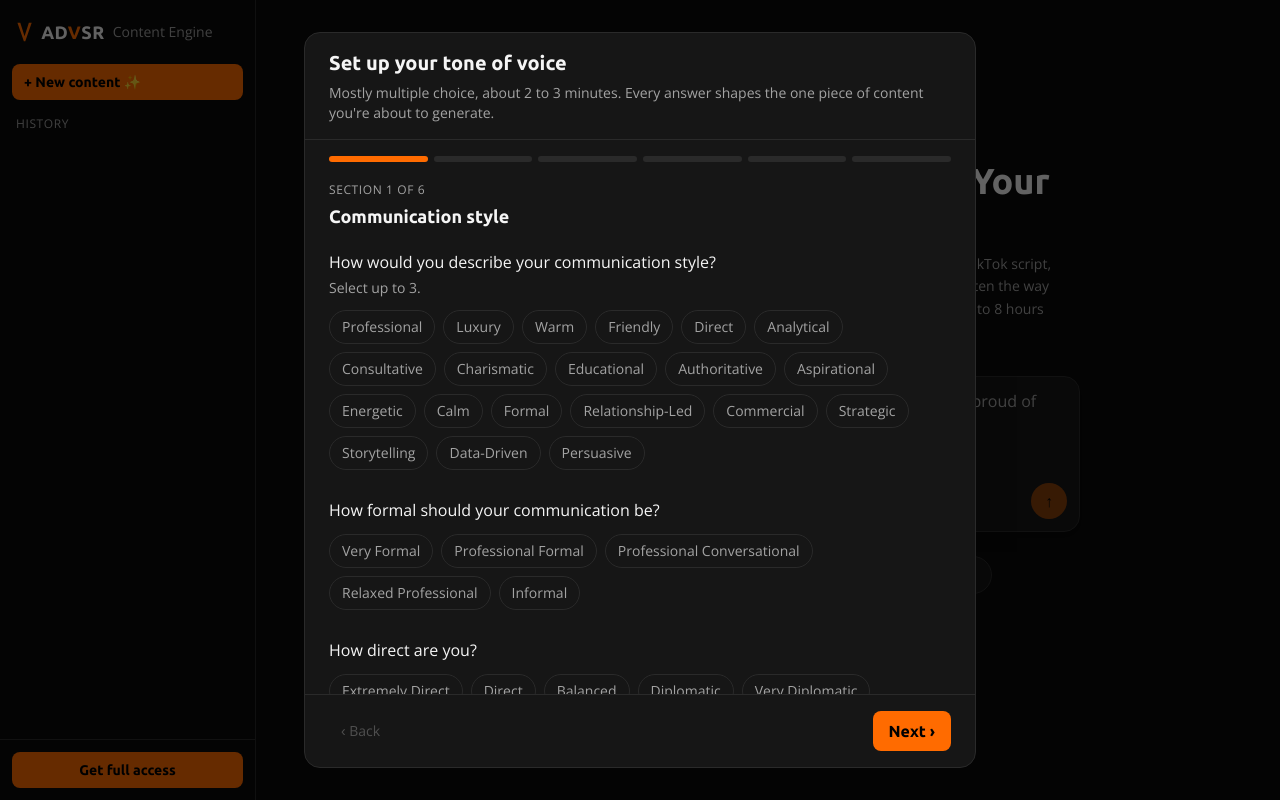
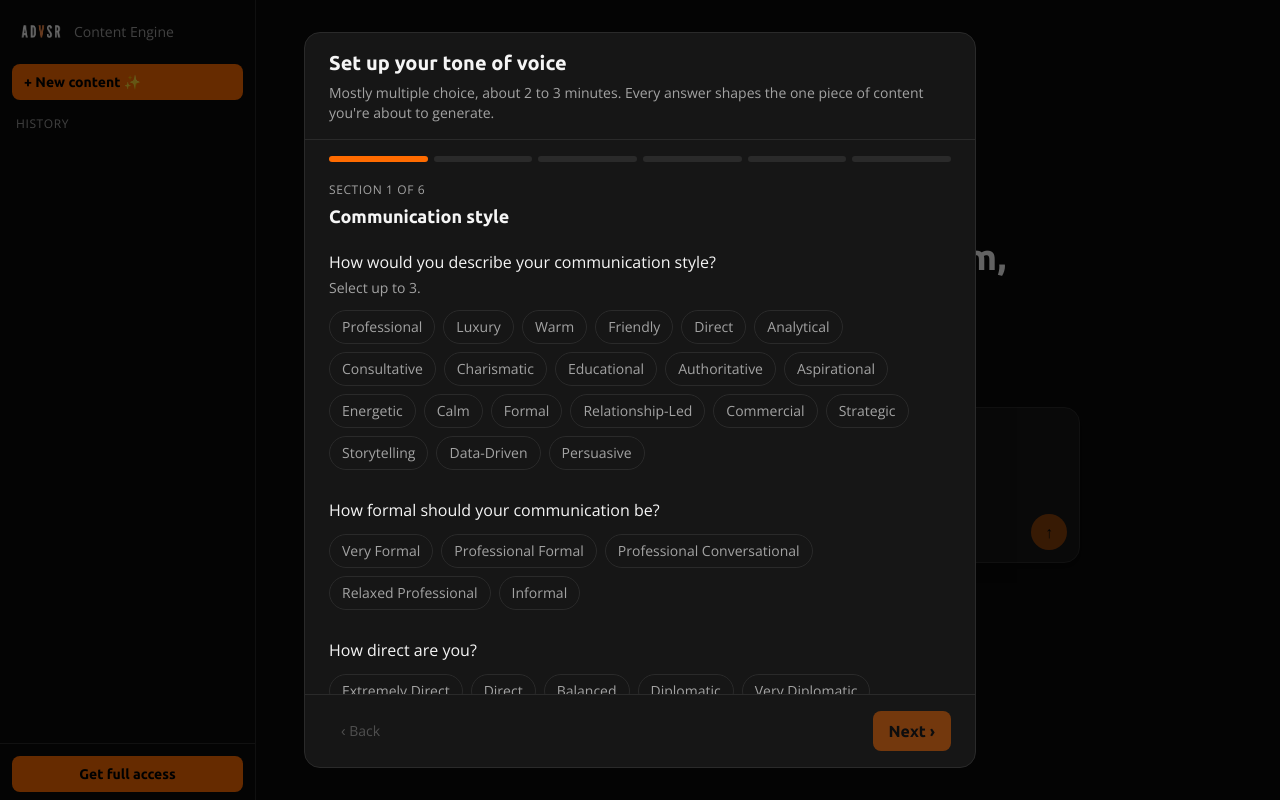
Before and after one commit to kseniia-advsr/advsr-content-prototype, a React (Vite) app: page / in a window 1280 px wide. Built offline with nearby package versions, Linux system fonts and the light colour scheme.

Commit message:
Prep for deploy

```diff
--- a/src/App.tsx
+++ b/src/App.tsx
@@ -84,11 +84,11 @@ export default function App() {
     [...messages].reverse().find((m) => m.role === "assistant")?.content ?? "";
 
   // Auto-open the waitlist dialog once the reader has scrolled the response
-  // to the bottom, or after 90s of no scroll/mouse/keyboard activity —
+  // to the bottom, or after 60s of no scroll/mouse/keyboard activity —
   // whichever comes first. Only arms after the one premium generation lands.
   const gate = useCallback(() => patch({ waitlistOpen: true }), []);
   const hasAssistantReply = messages.some((m) => m.role === "assistant");
-  useIdleOrScrollGate(hasAssistantReply && !waitlistOpen && !waitlistSubmitted, gate, 90000);
+  useIdleOrScrollGate(hasAssistantReply && !waitlistOpen && !waitlistSubmitted, gate, 60000);
 
   const handleWaitlist = async (wl: WaitlistSubmission) => {
     setWaitlistSubmitting(true);
@@ -103,6 +103,7 @@ export default function App() {
           company: wl.company || undefined,
           market: wl.country || undefined,
           expectedPrice: wl.expectedPrice || undefined,
+          missingFeedback: wl.missingFeedback || undefined,
           hasAdvsrLogin: Boolean(wl.hasAdvsrLogin),
           toneProfile: toneResponses,
           generatedOutput: lastAssistantOutput,
--- a/src/components/ChatComposer.tsx
+++ b/src/components/ChatComposer.tsx
@@ -1,11 +1,7 @@
-import { useState } from "react";
+import { useEffect, useState } from "react";
 import { CONTENT_TYPES, STARTER_PROMPTS, DEFAULT_CONTENT_TYPE, type ContentTypeId } from "../engine/contentTypes";
 
-const STARTER_EMOJI: Record<string, string> = {
-  "Write a market update": "📊",
-  "Share a client success story": "🏡",
-  "Explain a buying tip": "💡",
-};
+const PLACEHOLDER_ROTATION_MS = 7000;
 
 export function ChatComposer({
   onSubmit,
@@ -16,6 +12,14 @@ export function ChatComposer({
 }) {
   const [input, setInput] = useState("");
   const [contentType, setContentType] = useState<ContentTypeId>(DEFAULT_CONTENT_TYPE);
+  const [placeholderIndex, setPlaceholderIndex] = useState(0);
+
+  useEffect(() => {
+    const id = setInterval(() => {
+      setPlaceholderIndex((i) => (i + 1) % STARTER_PROMPTS.length);
+    }, PLACEHOLDER_ROTATION_MS);
+    return () => clearInterval(id);
+  }, []);
 
   const start = (topic: string) => {
     const trimmed = topic.trim();
@@ -27,14 +31,12 @@ export function ChatComposer({
     <div className="mx-auto w-full max-w-2xl px-6">
       <div className="mb-8 flex flex-col items-center text-center">
         <h1 className="font-heading text-3xl font-bold text-advsr-text sm:text-4xl">
-          Content for every platform. Your voice, in one prompt.
+          <span className="block">Content for every platform,</span>
+          <span className="block">in one prompt.</span>
         </h1>
         <p className="mt-3 max-w-xl text-sm leading-relaxed text-advsr-muted">
-          One topic becomes a LinkedIn post, an Instagram caption and
-          carousel, a TikTok script, a full YouTube package, a tweet thread
-          and a Facebook post, each one written the way you actually sound.
-          No marketing team, no extra hours lost to content, up to 8 hours
-          back in your week.
+          <span className="block">One thought becomes 5 social media posts.</span>
+          <span className="block">No marketing team and up to 8 hours saved weekly.</span>
         </p>
       </div>
 
@@ -54,7 +56,7 @@ export function ChatComposer({
               start(input);
             }
           }}
-          placeholder="e.g. the market you know best this quarter, or a recent close you're proud of"
+          placeholder={STARTER_PROMPTS[placeholderIndex]}
           rows={3}
           disabled={disabled}
           className="min-h-20 w-full resize-none border-0 bg-transparent text-base text-advsr-text placeholder:text-advsr-muted focus:outline-none disabled:opacity-50"
@@ -83,23 +85,6 @@ export function ChatComposer({
           </button>
         </div>
       </form>
-
-      <div className="mt-6 flex flex-wrap justify-center gap-2">
-        {STARTER_PROMPTS.map((prompt) => (
-          <button
-            key={prompt}
-            type="button"
-            onClick={() => start(prompt)}
-            disabled={disabled}
-            className="rounded-full border border-advsr-border bg-advsr-surface px-4 py-2 text-sm text-advsr-text/90 transition-colors hover:border-advsr-orange-2 hover:bg-advsr-border disabled:cursor-not-allowed disabled:opacity-50"
-          >
-            <span className="mr-1.5" aria-hidden="true">
-              {STARTER_EMOJI[prompt] ?? "✨"}
-            </span>
-            {prompt}
-          </button>
-        ))}
-      </div>
     </div>
   );
 }
--- a/src/components/Logo.tsx
+++ /dev/null
@@ -1,15 +0,0 @@
-/**
- * Approximation of the ADVSR "V" mark, hand-drawn from a screenshot — swap
- * this for the real asset (SVG/PNG) as soon as it's available on disk;
- * pass a file path and this component can be replaced with an <img>.
- */
-export function Logo({ className }: { className?: string }) {
-  return (
-    <svg viewBox="0 0 24 28" className={className} aria-label="ADVSR" role="img">
-      <path
-        d="M2 1 L11 27 L13 27 L22 1 L18 1 L12 20 L6 1 Z"
-        fill="var(--color-advsr-orange)"
-      />
-    </svg>
-  );
-}
--- a/src/components/Sidebar.tsx
+++ b/src/components/Sidebar.tsx
@@ -1,5 +1,3 @@
-import { Logo } from "./Logo";
-
 export function Sidebar({
   onNewContent,
   onGetFullAccess,
@@ -10,10 +8,7 @@ export function Sidebar({
   return (
     <aside className="hidden w-64 shrink-0 flex-col border-r border-advsr-border md:flex">
       <div className="flex h-16 items-center gap-2 px-4">
-        <Logo className="h-5 w-auto" />
-        <span className="font-heading text-lg font-bold tracking-wide text-advsr-text">
-          AD<span className="text-advsr-orange">V</span>SR
-        </span>
+        <img src="/logo.png" alt="ADVSR" className="h-5 w-auto" />
         <span className="text-sm font-medium text-advsr-muted">Content Engine</span>
       </div>
 
@@ -33,7 +28,7 @@ export function Sidebar({
 
       <div className="flex-1" />
 
-      <div className="border-t border-advsr-border p-3">
+      <div className="border-t border-advsr-border px-3 pb-2 pt-3">
         <button
           type="button"
           onClick={onGetFullAccess}
--- a/src/components/ToneDialog.tsx
+++ b/src/components/ToneDialog.tsx
@@ -1,4 +1,10 @@
-import { TONE_SECTIONS, type ToneResponses, type ToneField } from "../engine/toneProfile";
+import {
+  TONE_SECTIONS,
+  type ToneResponses,
+  type ToneField,
+  type ToneResponseValue,
+  type ToneSection,
+} from "../engine/toneProfile";
 import { MultiSelectField } from "./fields/MultiSelectField";
 import { SingleSelectField } from "./fields/SingleSelectField";
 import { TextField } from "./fields/TextField";
@@ -19,6 +25,30 @@ const PROTOTYPE_SECTION_IDS = [
   "personal",
   "free_context",
 ];
+
+function isAnswered(value: ToneResponseValue | undefined): boolean {
+  if (Array.isArray(value)) return value.length > 0;
+  if (typeof value === "string") return value.trim().length > 0;
+  if (typeof value === "number") return true;
+  return false;
+}
+
+/** Fields actually rendered for a section, given the current responses (e.g. the personal-life follow-ups only show once opted in). */
+function visibleFieldsForSection(section: ToneSection, responses: ToneResponses) {
+  const sharePersonal = responses["share_personal"];
+  const optedIntoPersonal = typeof sharePersonal === "string" && sharePersonal.startsWith("Yes");
+  return section.fields.filter((field) => {
+    if (field.type === "channels") return false;
+    if ((field.id === "personal_ok" || field.id === "personal_offlimits") && !optedIntoPersonal) {
+      return false;
+    }
+    return true;
+  });
+}
+
+function isSectionComplete(section: ToneSection, responses: ToneResponses) {
+  return visibleFieldsForSection(section, responses).every((field) => isAnswered(responses[field.id]));
+}
 
 export function ToneDialog({
   responses,
@@ -46,6 +76,10 @@ export function ToneDialog({
   const optedIntoPersonal =
     typeof sharePersonal === "string" && sharePersonal.startsWith("Yes");
 
+  const sectionComplete = section ? isSectionComplete(section, responses) : false;
+  const firstIncompleteIndex = sections.findIndex((s) => !isSectionComplete(s, responses));
+  const maxReachableIndex = firstIncompleteIndex === -1 ? sections.length - 1 : firstIncompleteIndex;
+
   if (!section) return null;
 
   return (
@@ -66,11 +100,13 @@ export function ToneDialog({
             <button
               key={s.id}
               type="button"
-              onClick={() => onSectionIndexChange(i)}
+              onClick={() => i <= maxReachableIndex && onSectionIndexChange(i)}
+              disabled={i > maxReachableIndex}
               aria-label={`Go to ${s.title}`}
               className={
                 "h-1.5 flex-1 rounded-full transition-colors " +
-                (i <= sectionIndex ? "bg-advsr-orange" : "bg-advsr-border")
+                (i <= sectionIndex ? "bg-advsr-orange " : "bg-advsr-border ") +
+                (i > maxReachableIndex ? "cursor-not-allowed" : "")
               }
             />
           ))}
@@ -157,7 +193,8 @@ export function ToneDialog({
             <button
               type="button"
               onClick={onFinish}
-              className="rounded-lg bg-advsr-orange px-4 py-2 font-heading font-semibold text-black transition-opacity hover:opacity-90"
+              disabled={!sectionComplete}
+              className="rounded-lg bg-advsr-orange px-4 py-2 font-heading font-semibold text-black transition-opacity hover:opacity-90 disabled:cursor-not-allowed disabled:opacity-40"
             >
               Start creating
             </button>
@@ -165,7 +202,8 @@ export function ToneDialog({
             <button
               type="button"
               onClick={() => onSectionIndexChange(Math.min(sections.length - 1, sectionIndex + 1))}
-              className="rounded-lg bg-advsr-orange px-4 py-2 font-heading font-semibold text-black transition-opacity hover:opacity-90"
+              disabled={!sectionComplete}
+              className="rounded-lg bg-advsr-orange px-4 py-2 font-heading font-semibold text-black transition-opacity hover:opacity-90 disabled:cursor-not-allowed disabled:opacity-40"
             >
               Next ›
             </button>
--- a/src/lib/types.ts
+++ b/src/lib/types.ts
@@ -17,6 +17,7 @@ export type WaitlistRequestBody = {
   company?: string;
   market?: string;
   expectedPrice?: string;
+  missingFeedback?: string;
   hasAdvsrLogin: boolean;
   toneProfile?: ToneResponses;
   generatedOutput?: string;
--- a/src/lib/useIdleOrScrollGate.ts
+++ b/src/lib/useIdleOrScrollGate.ts
@@ -7,7 +7,7 @@ import { useEffect, useRef } from "react";
  * any activity, so an engaged reader who's still scrolling and re-reading
  * doesn't get cut off at a fixed mark.
  */
-export function useIdleOrScrollGate(active: boolean, onGate: () => void, idleMs = 90000) {
+export function useIdleOrScrollGate(active: boolean, onGate: () => void, idleMs = 60000) {
   const firedRef = useRef(false);
   const onGateRef = useRef(onGate);
   onGateRef.current = onGate;
--- a/src/server/waitlistHandler.ts
+++ b/src/server/waitlistHandler.ts
@@ -36,6 +36,10 @@ export async function waitlistHandler(rawBody: unknown): Promise<HandlerResult>
       typeof body.expectedPrice === "string" && body.expectedPrice.trim()
         ? body.expectedPrice.trim()
         : null,
+    missing_feedback:
+      typeof body.missingFeedback === "string" && body.missingFeedback.trim()
+        ? body.missingFeedback.trim()
+        : null,
     has_advsr_login: Boolean(body.hasAdvsrLogin),
     tone_profile: body.toneProfile ?? {},
     generated_output: typeof body.generatedOutput === "string" ? body.generatedOutput : null,
```
Also changed, not shown: src/components/WaitlistDialog.tsx (+38 -5 lines), public/logo.png (added), 1 other file (tests, documents, lock files or other folders).
